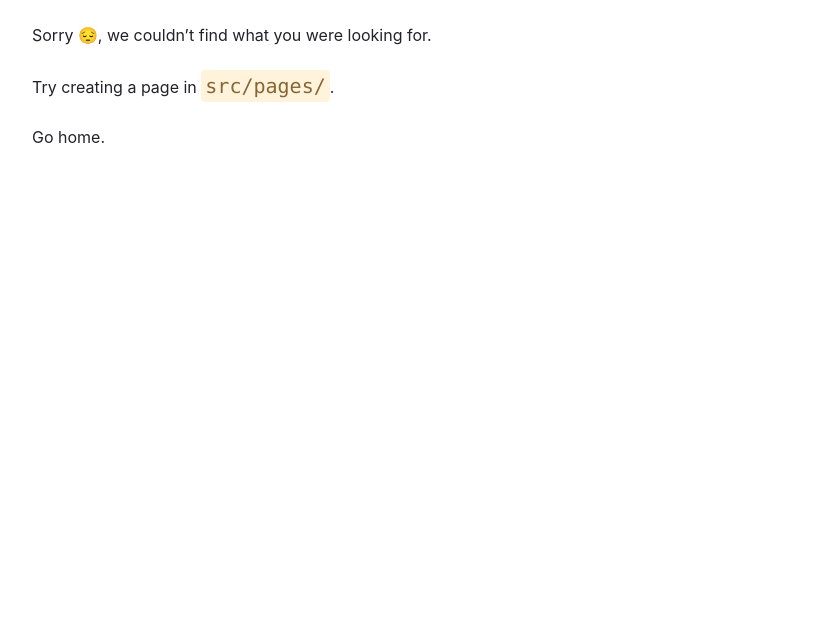
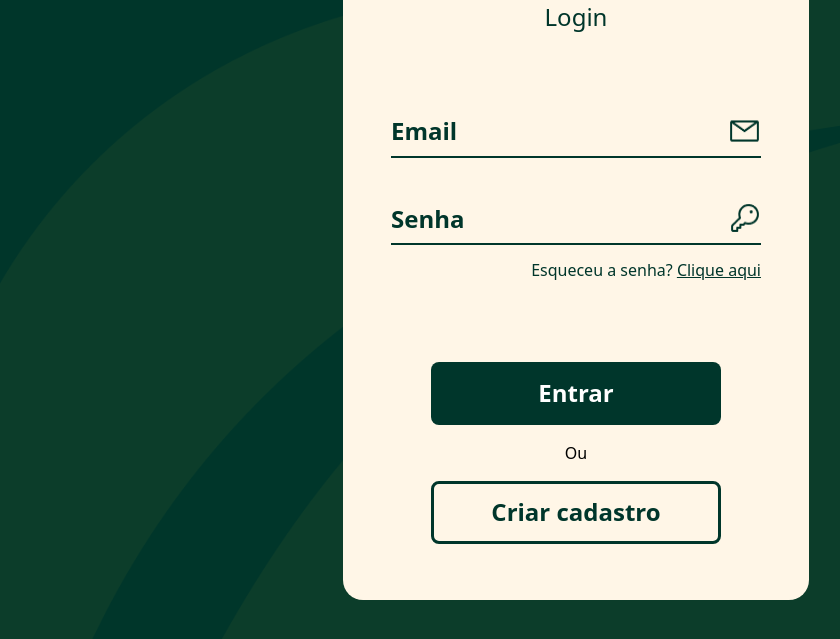
Before and after one commit to LucasCatuyama/mercadinho, a Gatsby site: page /login in a window 1280 px wide. Before the commit this address had no page. Shown: the part 161-800 px from the top of the page, without its empty margins (64-904 px from the left). Built offline with nearby package versions, Linux system fonts and the light colour scheme; Gatsby itself is replaced by a stand-in of ours.

Commit message:
add login page

```diff
--- /dev/null
+++ b/src/components/LoginCard.jsx
@@ -0,0 +1,51 @@
+import React from "react";
+import MercadinhoLogoVerde from "../images/mercadinho-logo-verde.png";
+import Email from "../images/email.png";
+import Key from "../images/key.png";
+
+const LoginCard = () => {
+  return (
+    <div className="flex flex-col justify-center items-center gap-20 w-[466px] h-auto py-14 bg-card-bg-beige rounded-[20px]">
+      <div>
+        <img src={MercadinhoLogoVerde} alt="Logo of Mercadinho" />
+        <p className="mt-4 text-2xl/[33.6px] text-dark-green text-center">
+          Login
+        </p>
+      </div>
+
+      <div className="flex flex-col gap-y-11 w-full px-12 ">
+        <div className="flex flex-row justify-between pb-2 border-b-2 border-dark-green">
+          <label className="text-2xl/[33.6px] font-bold text-dark-green">
+            Email
+          </label>
+          <input type="email" required className="bg-transparent outline-none border-0"/>
+          <img src={Email} alt="" />
+        </div>
+
+
+        <div className="flex flex-row justify-between pb-2 border-b-2 border-dark-green">
+          <label className="text-2xl/[33.6px] font-bold text-dark-green ">
+            Senha
+          </label>
+          <input type="text" required className="bg-transparent outline-none border-0"/>
+          <img src={Key} alt="" />
+        </div>
+
+        <p className="text-base/[22.4px] text-dark-green text-right mt-[-30px]">
+          Esqueceu a senha? <span className="underline">Clique aqui</span>
+        </p>
+      </div>
+      <div className="flex flex-col justify-center items-center gap-4">
+        <button className="w-[290px] h-[63px] px-4 py-3 bg-dark-green text-white text-2xl font-bold rounded-lg">
+          Entrar
+        </button>
+        <p>Ou</p>
+        <button className="w-[290px] h-[63px] px-4 py-3 bg-card-bg-beige text-dark-green text-2xl font-bold border-[3px] border-dark-green rounded-lg">
+          Criar cadastro
+        </button>
+      </div>
+    </div>
+  );
+};
+
+export default LoginCard;
--- a/src/layout/header.jsx
+++ b/src/layout/header.jsx
@@ -25,7 +25,7 @@ const Header = () => {
       <Link to="/">
         <img src={cartIcon} alt="Green cart icon." />
       </Link>
-      <Link to="/">
+      <Link to="/login">
         <img src={userIcon} alt="Green user icon" />
       </Link>
     </div>
--- /dev/null
+++ b/src/pages/login.jsx
@@ -0,0 +1,19 @@
+import React from 'react';
+import CardLogin from '../components/LoginCard';
+import LeafImage from '../images/folha.png';
+
+const Login = () => {
+    return (
+        <div
+            className="w-screen h-screen flex justify-center items-center bg-dark-green relative"
+            style={{ backgroundImage: `url(${LeafImage})`, backgroundSize: 'cover', backgroundPosition: 'center'}}
+        >
+            <div className="absolute inset-0 bg-dark-green opacity-50"></div>
+            <div className="relative z-10">
+                <CardLogin />
+            </div>
+        </div>
+    );
+};
+
+export default Login;
--- a/src/pages/test.jsx
+++ b/src/pages/test.jsx
@@ -1,11 +1,8 @@
 import React from "react";
-
-import Layout from "../layout/layout";
 
 const Test = () => {
   return (
-    <div className="bg-bg-beige">
-      <Layout />
+    <div>
     </div>
   );
 };
```
Also changed, not shown: src/images/email.png (added), src/images/folha.png (added), src/images/key.png (added).
